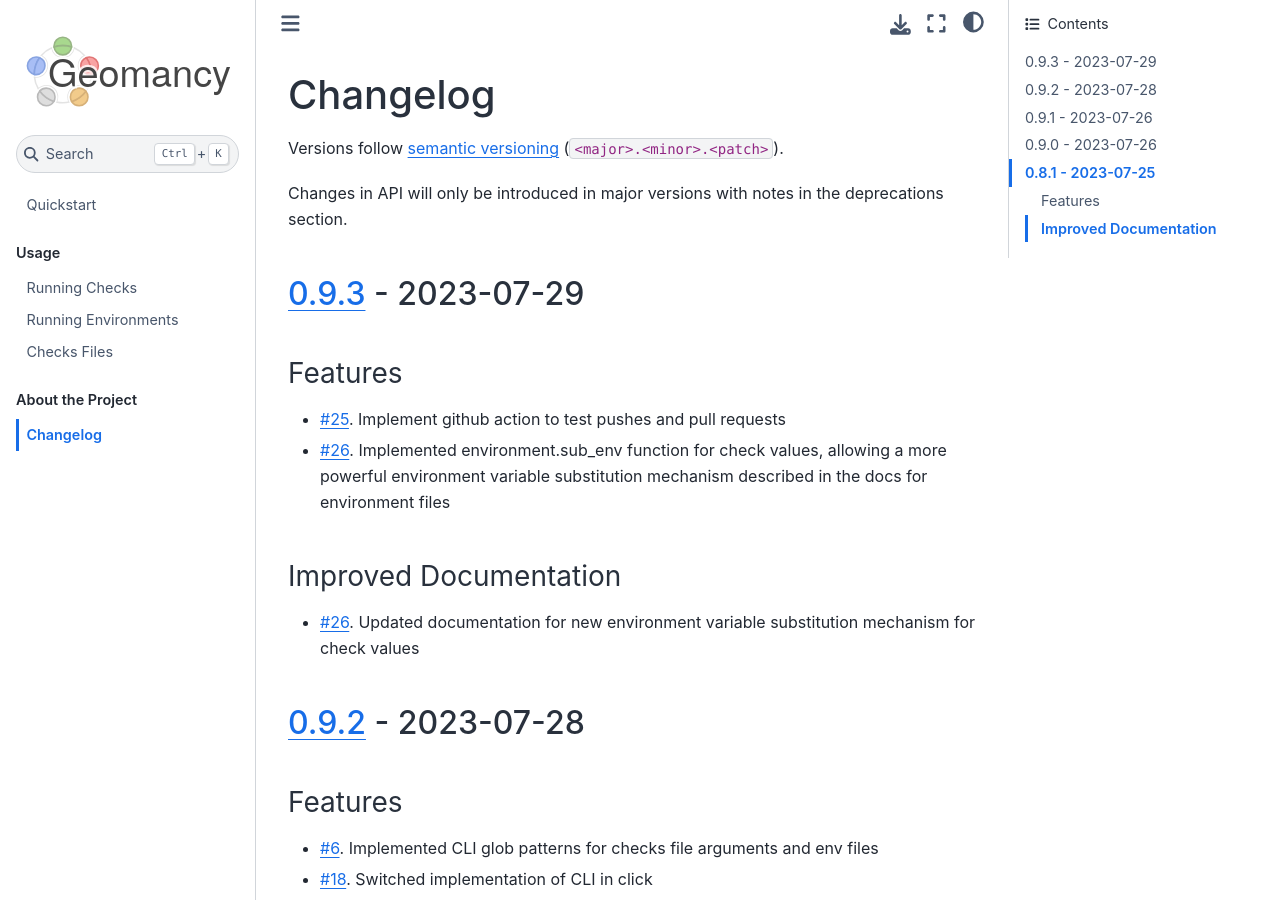
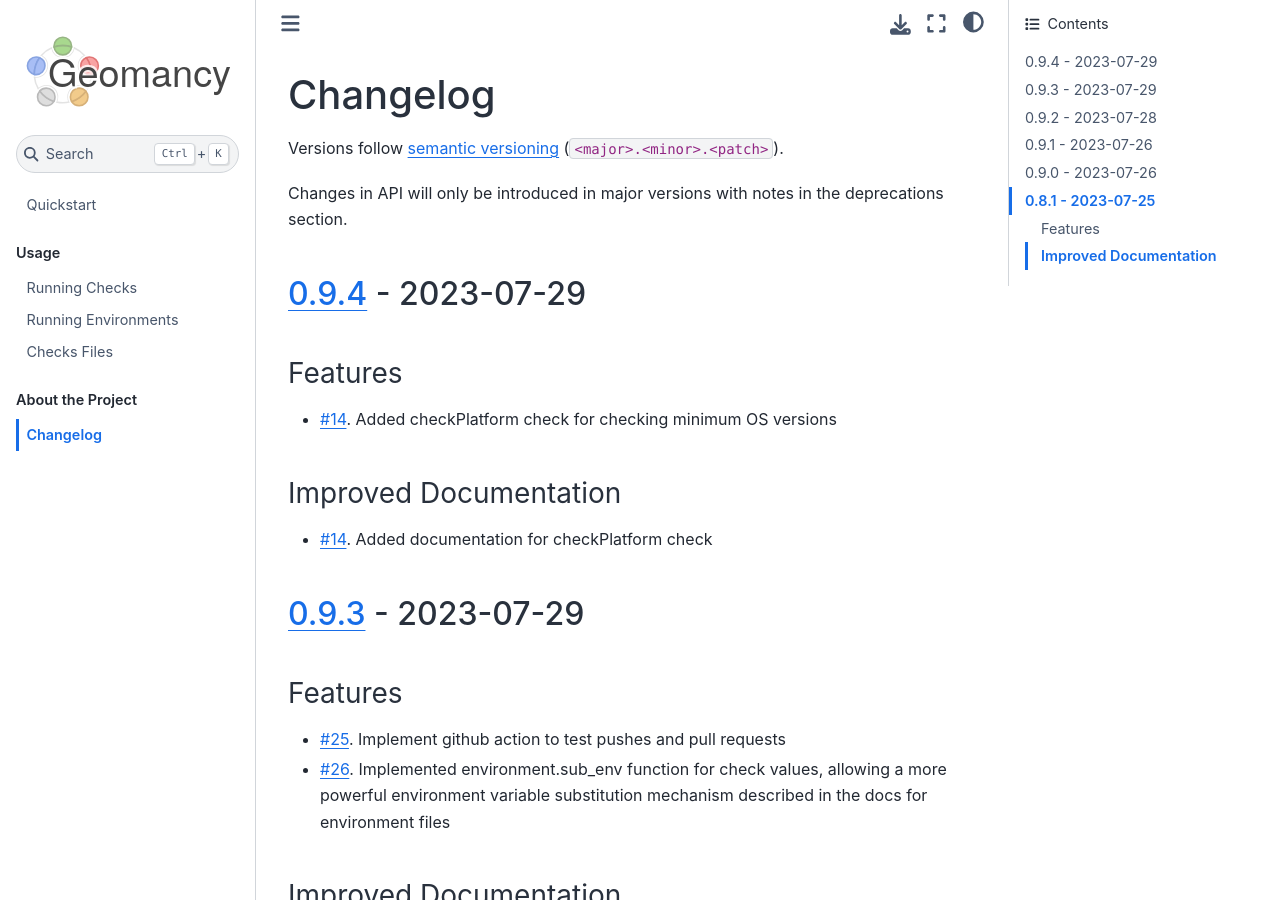
Before and after one commit to jlorieau/geomancy, a Sphinx documentation site: the page built from docs/changelog.md, in a window 1280 px wide and 900 px high. Built offline with Sphinx 7.4.7 and the Sphinx Book theme 1.1.4, drawn with Linux system fonts in a browser that asks for light colours.

Commit message:
Move news fragments to changelog

```diff
--- a/docs/changelog.md
+++ b/docs/changelog.md
@@ -9,6 +9,19 @@ deprecations section.
 % Do not edit below this line, as the changelog is managed by towncrier
 
 <!-- towncrier release notes start -->
+
+## [0.9.4](https://github.com/jlorieau/geomancy/tree/0.9.4) - 2023-07-29
+
+
+### Features
+
+- [#14](https://github.com/jlorieau/geomancy/issues/14). Added checkPlatform check for checking minimum OS versions
+
+
+### Improved Documentation
+
+- [#14](https://github.com/jlorieau/geomancy/issues/14). Added documentation for checkPlatform check
+
 
 ## [0.9.3](https://github.com/jlorieau/geomancy/tree/0.9.3) - 2023-07-29
 
```
Also changed, not shown: changelog/14.doc.md (deleted, +0 -1 lines), changelog/14.feature.md (deleted, +0 -1 lines).
